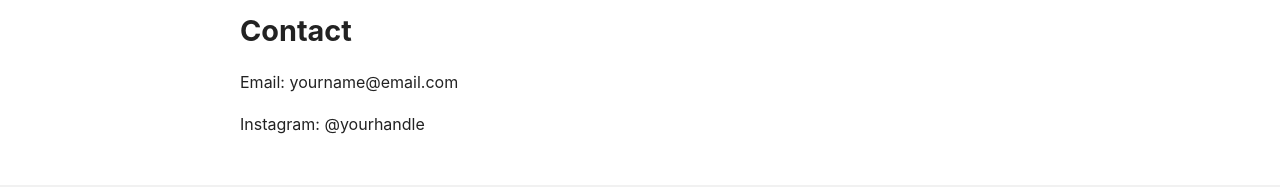
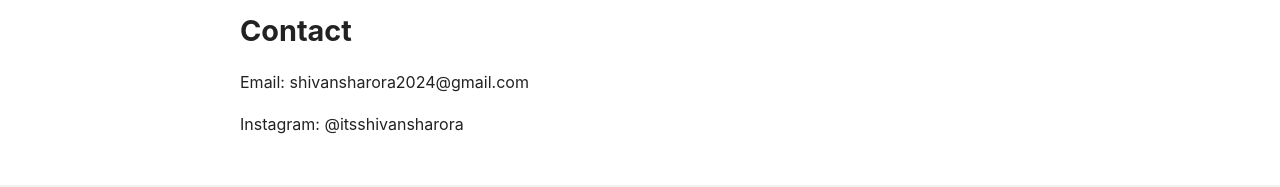
Before and after one commit to Shivansh-220907/-shivansh-portfolio, a plain HTML site: page index.html in a window 1280 px wide. Shown: the part 653-840 px from the top of the page. Drawn offline with Linux system fonts and the light colour scheme.

Commit message:
Update index.html

```diff
--- a/index.html
+++ b/index.html
@@ -29,8 +29,8 @@
 
   <section class="contact">
     <h2>Contact</h2>
-    <p>Email: yourname@email.com</p>
-    <p>Instagram: @yourhandle</p>
+    <p>Email: shivansharora2024@gmail.com</p>
+    <p>Instagram: @itsshivansharora</p>
   </section>
 
   <footer>
```
